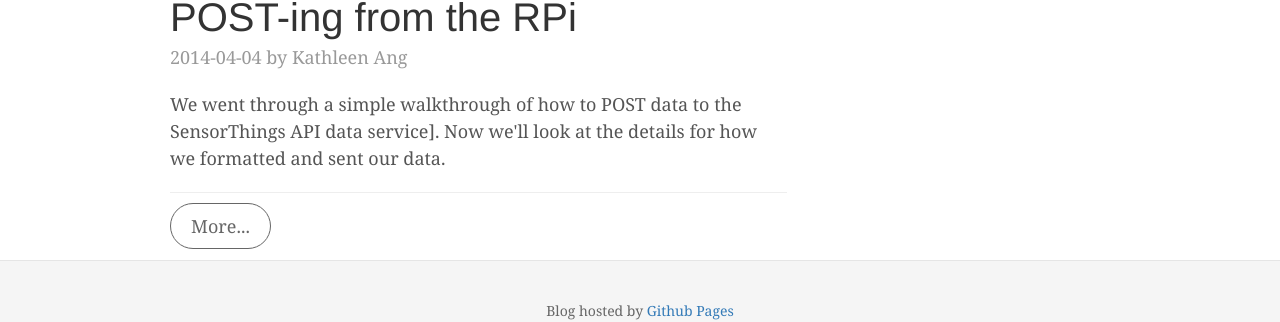
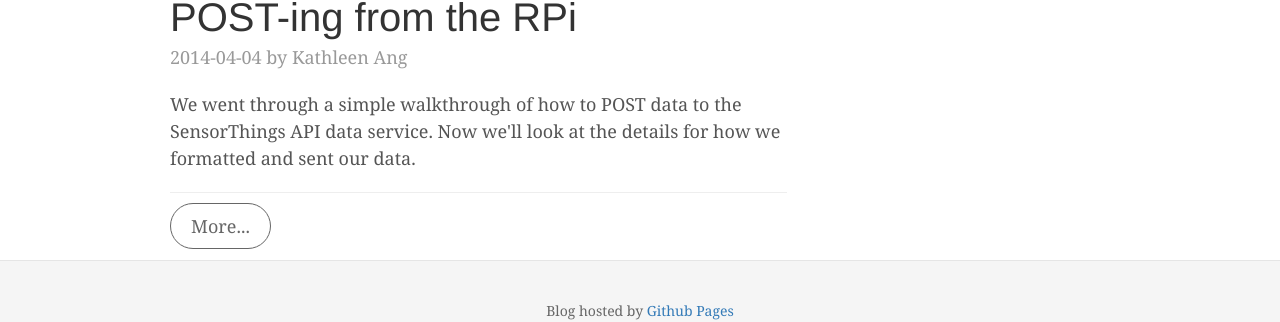
Before and after one commit to ThatGeoGuy/ENGO500, a Jekyll site: the page built from index.html, in a window 1280 px wide. Shown: the part 1373-1695 px from the top of the page. Built offline with Jekyll 4.4.1, drawn with Linux system fonts in a browser that asks for light colours; nearby versions of some CDN libraries.

```diff
--- a/_posts/2014-04-04-post-ing-from-the-RPi.markdown
+++ b/_posts/2014-04-04-post-ing-from-the-RPi.markdown
@@ -4,7 +4,7 @@ layout: post
 title: POST-ing from the RPi
 author: Kathleen Ang
 
-excerpt: We went through a simple walkthrough of how to POST data to the SensorThings API data service]. Now we'll look at the details for how we formatted and sent our data.
+excerpt: We went through a simple walkthrough of how to POST data to the SensorThings API data service. Now we'll look at the details for how we formatted and sent our data.
 
 ---
 # POST-ing from the RPi
```
